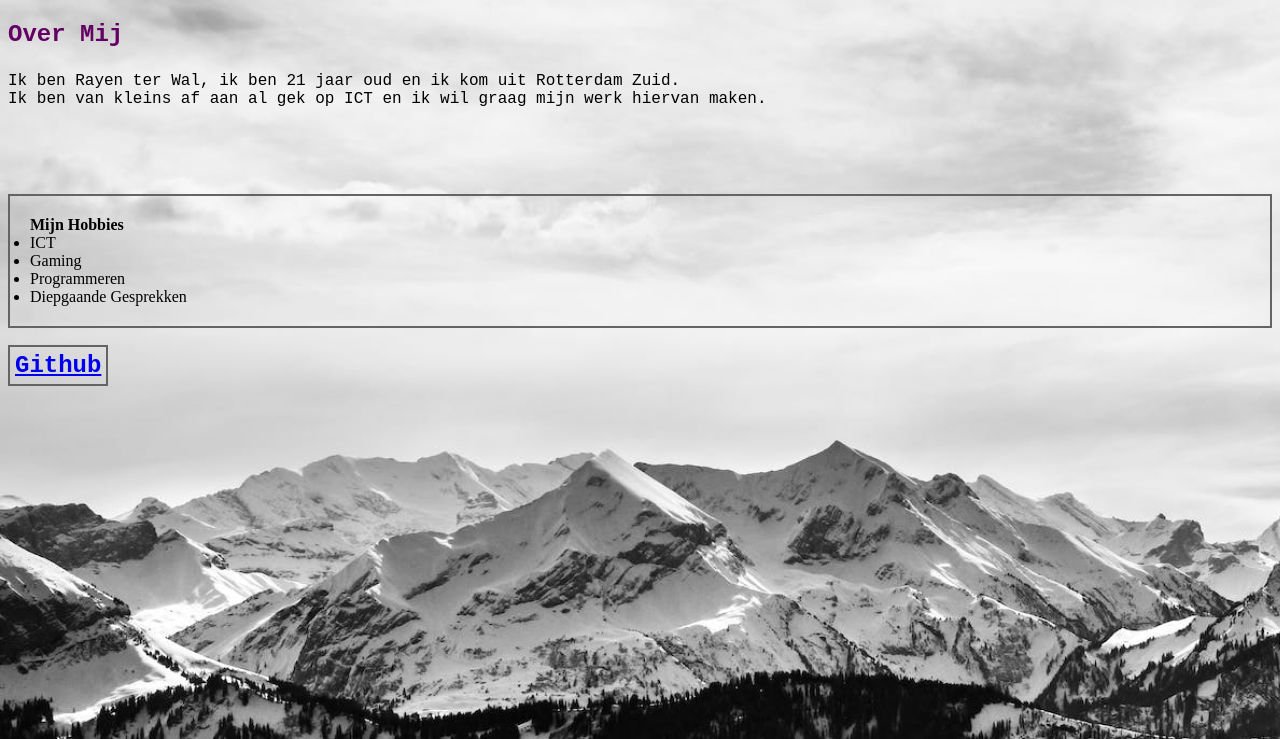
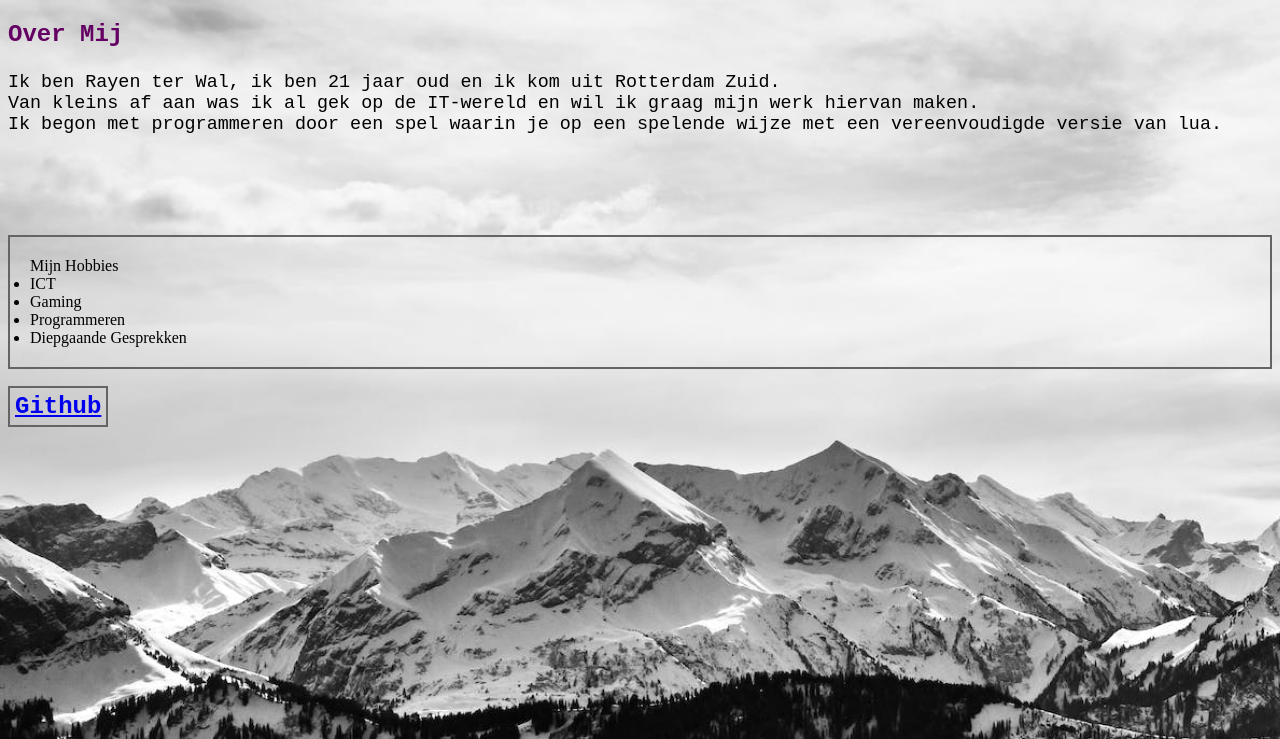
Before and after one commit to ShexianKyoto/Statische-Front-End, a plain HTML site: page PersoonlijkeWebsite/Module01/index.html in a window 1280 px wide. Shown: the part 61-800 px from the top of the page. Drawn offline with Linux system fonts and the light colour scheme.

Commit message:
updated index.html

```diff
--- a/PersoonlijkeWebsite/Module01/index.html
+++ b/PersoonlijkeWebsite/Module01/index.html
@@ -13,7 +13,7 @@
                                 font-size: 150%;
                         } pre {
                                 font-family: 'Courier New', Courier, monospace;
-                                font-size: 100%;
+                                font-size: 115%;
                         } ul {
                                 border: 2px solid rgb(100, 100, 100);
                                 padding: 20px;
@@ -35,7 +35,8 @@
                 <h3>Over Mij</h3>
                 <pre>
 Ik ben Rayen ter Wal, ik ben 21 jaar oud en ik kom uit Rotterdam Zuid.
-Ik ben van kleins af aan al gek op ICT en ik wil graag mijn werk hiervan maken.
+Van kleins af aan was ik al gek op de IT-wereld en wil ik graag mijn werk hiervan maken.
+Ik begon met programmeren door een spel waarin je op een spelende wijze met een vereenvoudigde versie van lua.
                 </pre>
 
                 <!--<h3>Onderwerp2</h3>-->
@@ -43,7 +44,7 @@ Ik ben van kleins af aan al gek op ICT en ik wil graag mijn werk hiervan maken.
 
                 </pre>
 
-                        <ul><b>Mijn Hobbies</b>
+                        <ul>Mijn Hobbies
                                 <li>ICT</li>
                                 <li>Gaming</li>
                                 <li>Programmeren</li>
```
